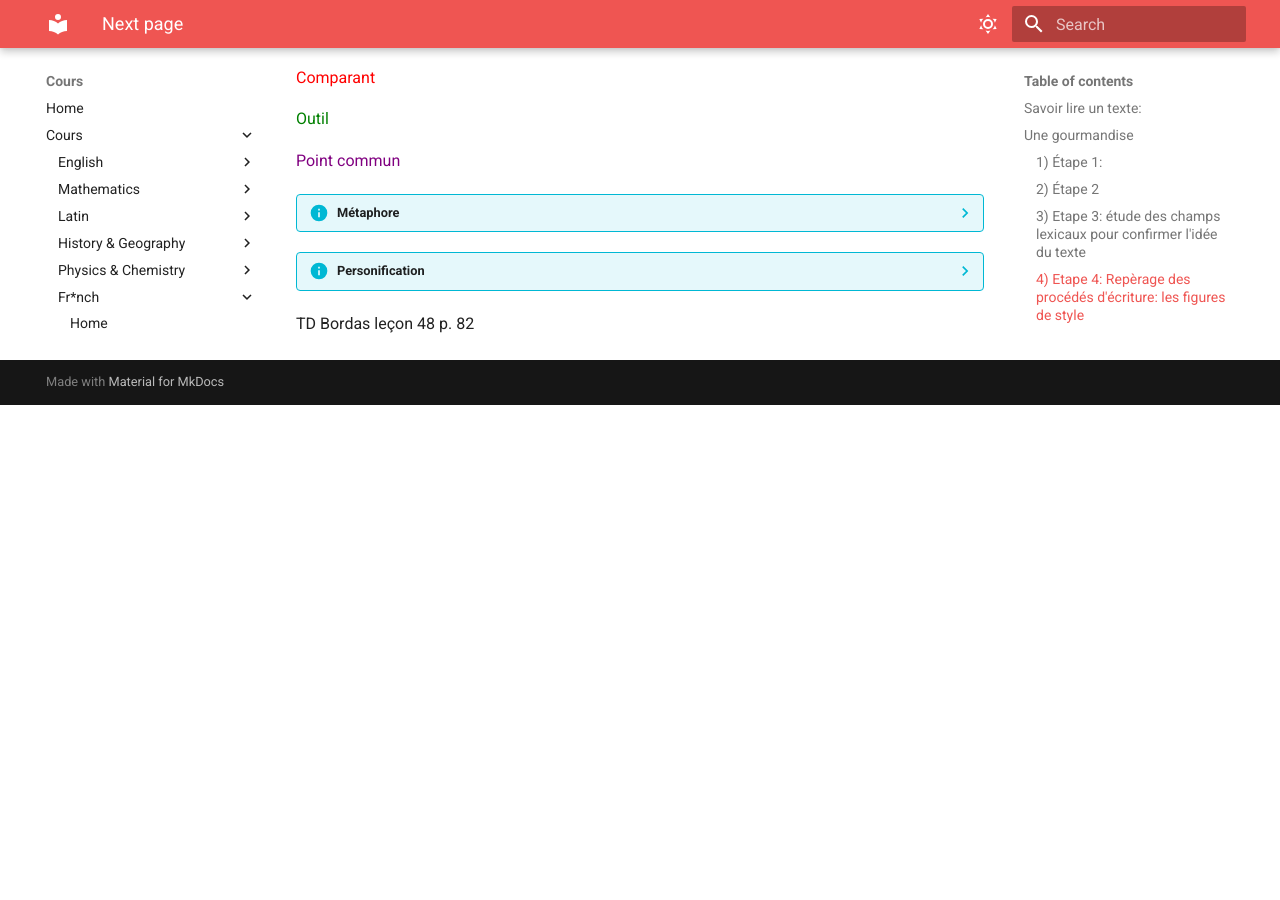
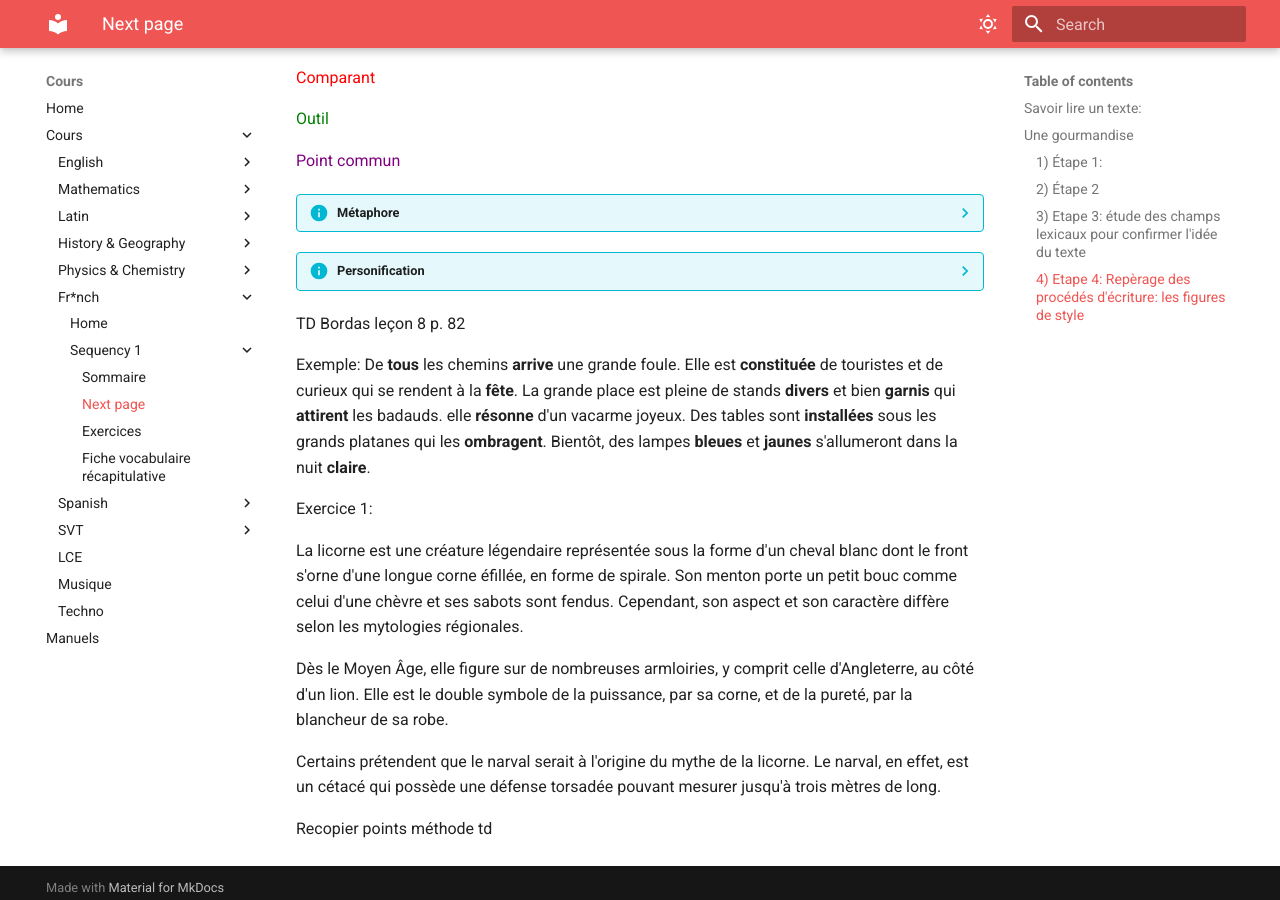
Before and after one commit to Labfox/Cours, an MkDocs documentation site: the page built from docs/french/sequency1/firstpage.md, in a window 1280 px wide and 900 px high, scrolled down 5058 px. Built offline with MkDocs 1.6.1 and Material for MkDocs 9.7.7, drawn with Linux system fonts in a browser that asks for light colours; before the commit the page ends 5463 px from its top, so only the background shows below that.

Commit message:
M4A4
Non franchement M4

```diff
--- a/docs/assets/scans/todo.txt
+++ b/docs/assets/scans/todo.txt
@@ -81,3 +81,5 @@
 2024-sept-26-1
 
 2024-sept-27-1
+
+2024-octo-3-1
--- a/docs/french/sequency1/firstpage.md
+++ b/docs/french/sequency1/firstpage.md
@@ -279,4 +279,18 @@
 
     Exemple: Ces vents, ces flots qui furent mes premiers maîtres
 
-TD Bordas leçon 48 p. 82
+TD Bordas leçon 8 p. 82
+
+Exemple:
+De **tous** les chemins **arrive** une grande foule. Elle est **constituée** de touristes et de curieux qui se rendent à la **fête**. La grande place est pleine de stands **divers** et bien **garnis** qui **attirent** les badauds. elle **résonne** d'un vacarme joyeux.
+Des tables sont **installées** sous les grands platanes qui les **ombragent**. Bientôt, des lampes **bleues** et **jaunes** s'allumeront dans la nuit **claire**.
+
+Exercice 1:
+
+La licorne est une créature légendaire représentée sous la forme d'un cheval blanc dont le front s'orne d'une longue corne éfillée, en forme de spirale. Son menton porte un petit bouc comme celui d'une chèvre et ses sabots sont fendus. Cependant, son aspect et son caractère diffère selon les mytologies régionales.
+
+Dès le Moyen Âge, elle figure sur de nombreuses armloiries, y comprit celle d'Angleterre, au côté d'un lion. Elle est le double symbole de la puissance, par sa corne, et de la pureté, par la blancheur de sa robe.
+
+Certains prétendent que le narval serait à l'origine du mythe de la licorne. Le narval, en effet, est un cétacé qui possède une défense torsadée pouvant mesurer jusqu'à trois mètres de long.
+
+Recopier points méthode td
--- a/mkdocs.yml
+++ b/mkdocs.yml
@@ -50,6 +50,9 @@
       - "Chapter 1":
         - "Exos": "physique-chimie/chapter1/main.md"
         - "Cours": "physique-chimie/chapter1/cours.md"
+      - "Chapter 2":
+        - "Exos": "physique-chimie/chapter2/main.md"
+        - "Cours": "physique-chimie/chapter2/cours.md"
     - "Fr*nch":
        - "Home": "french/main.md"
        - "Sequency 1":
```
Also changed, not shown: docs/french/sequency1/fichevocabrecap.md (+6 -6 lines), docs/physique-chimie/chapter2/cours.md (added, +3 -0 lines), docs/physique-chimie/chapter2/main.md (added, +5 -0 lines), docs/assets/scans/2024-octo-3-1.png (added), docs/physique-chimie/chapter1/main.md (line endings or trailing spaces), 1 other file.
